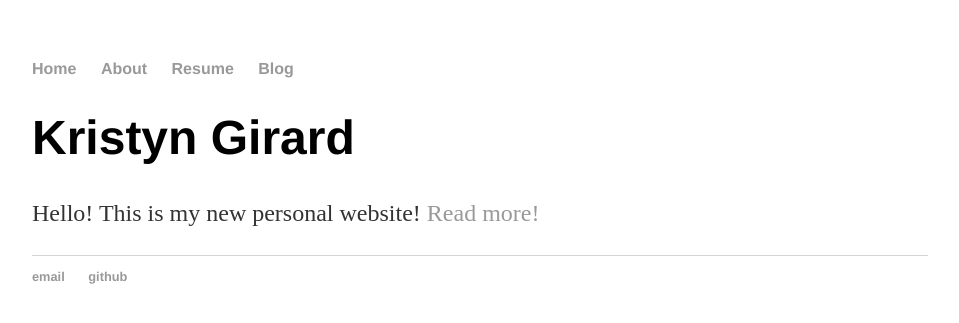
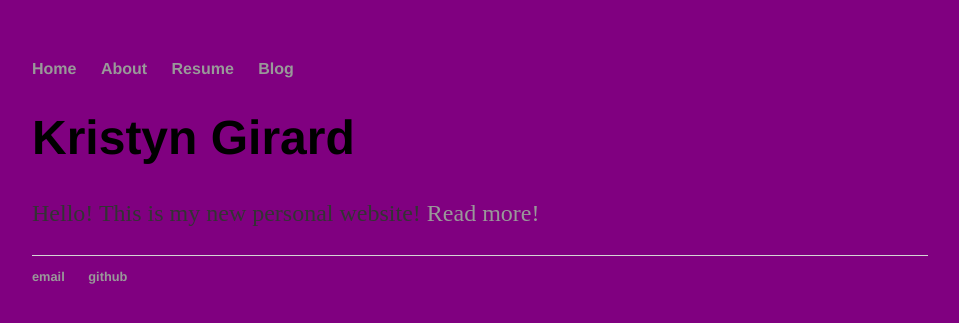
Before and after one commit to kristyngirard/kristyngirard.github.io, a Jekyll site: the page built from index.html, in a window 1280 px wide. Shown: the top 323 px of the page, without its empty margins (160-1119 px from the left). Built offline with Jekyll 4.4.1, drawn with Linux system fonts in a browser that asks for light colours.

Commit message:
Update main.css

```diff
--- a/css/main.css
+++ b/css/main.css
@@ -1,6 +1,7 @@
 body {
     margin: 60px auto;
     width: 70%;
+    background-color: purple;
 }
 nav ul, footer ul {
     font-family:'Helvetica', 'Arial', 'Sans-Serif';
```
